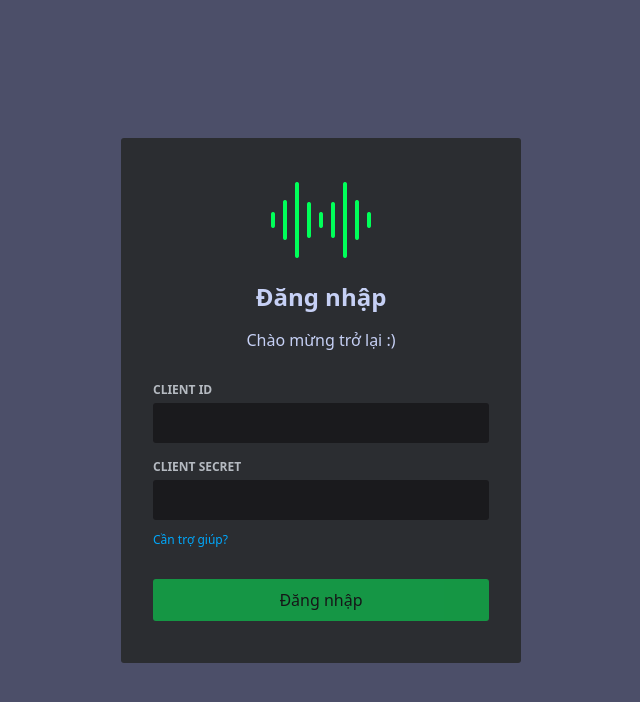
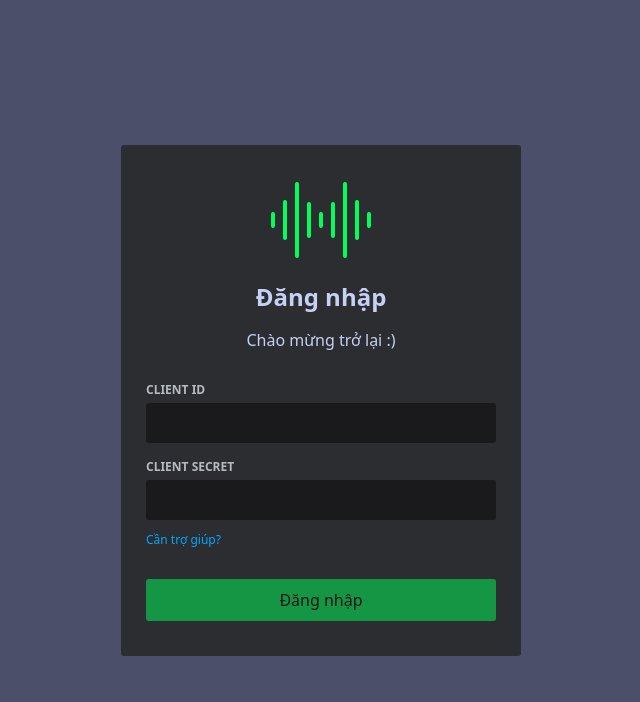
Before and after one commit to FlyTri/lyrics-spotify, a website: page pages/login.html in a window 1280 px wide. Shown: the whole page, without its empty margins (319-959 px from the left). Drawn offline with nearby package versions, Linux system fonts and the light colour scheme; files that its build step writes are made by us from their sources; no server answers; files whose address does not match are found by name; a web font is replaced by a local one.

Commit message:
(fix) login page, translate setting

```diff
--- a/pages/login.html
+++ b/pages/login.html
@@ -23,32 +23,26 @@
         font-display: swap;
       }
 
-      html {
-        height: 100%;
-      }
-
-      body,
-      .login-button {
-        font-family: "SpotifyMix", system-ui;
-      }
-
       body {
         display: flex;
         background-color: var(--background-color);
         justify-content: center;
         align-items: center;
-        min-height: 100%;
-        margin: 0;
       }
 
       .login-container {
-        position: absolute;
         background-color: var(--discord-color);
-        padding: 32px;
+        padding: 25px;
         border-radius: 3px;
         width: 400px;
         color: var(--text-color);
         box-sizing: border-box;
+        overflow-y: auto;
+        max-height: 100vh;
+      }
+
+      .login-button {
+        font-family: "SpotifyMix", system-ui;
       }
 
       img {
--- a/public/styles/Main.css
+++ b/public/styles/Main.css
@@ -22,17 +22,15 @@
   font-display: swap;
 }
 
-html {
-  height: 100%;
-}
-
 body {
   font-family: "SpotifyMix", system-ui;
   -webkit-font-smoothing: antialiased;
+  width: 100vw;
+  height: 100vh;
+  margin: 0;
+  padding: 0;
   background-color: var(--background-color);
   color: var(--text-color);
-  height: 100%;
-  margin: 0;
   scroll-behavior: smooth;
   user-select: none;
 }
```
Also changed, not shown: public/scripts/Lyrics.js (+4 -4 lines), README.md.
